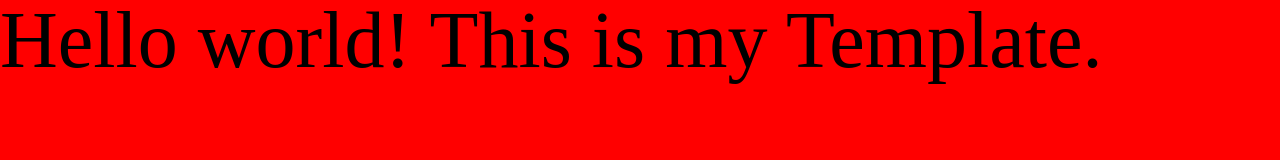
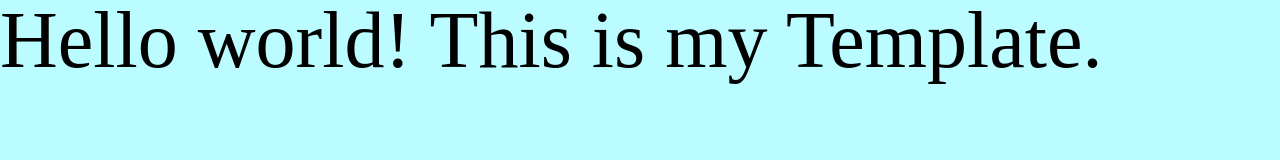
Before and after one commit to jcirizar/jsstack, a website with bundled scripts: page src/index.html in a window 1280 px wide. Built offline with nearby package versions, Linux system fonts and the light colour scheme.

```diff
--- a/_/scss/pages/_home.scss
+++ b/_/scss/pages/_home.scss
@@ -1,5 +1,5 @@
 .page-home {
-  background-color: red;
+  background-color: #bafcff;
 
   p {
     font-size: 5rem;
```
Also changed, not shown: package.json (+5 -4 lines), dist/js/app.bundle.js (added), src/css/main.min.css.
